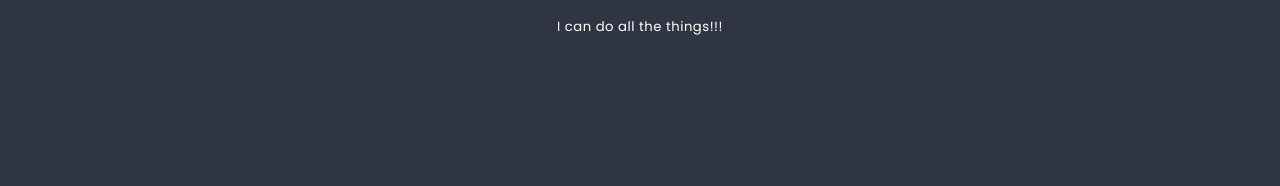
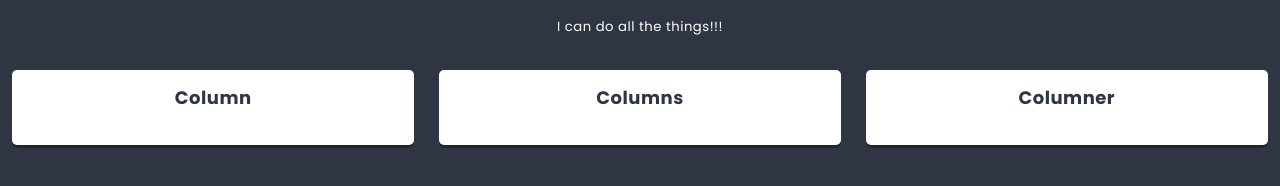
Before and after one commit to PrzemyslawKowalczyk924/react-school, a React app: page / in a window 1280 px wide. Shown: the part 362-548 px from the top of the page. Built offline with nearby package versions, Linux system fonts and the light colour scheme.

Commit message:
Add columns

```diff
--- /dev/null
+++ b/src/components/Column/Column.js
@@ -0,0 +1,18 @@
+import React from 'react';
+import styles from './Column.scss';
+import PropTypes from 'prop-types';
+
+class Column extends React.Component {
+    static propTypes = {
+        title: PropTypes.node,
+    };
+    render() {
+        return (
+            <section className={styles.component}>
+                <h3 className={styles.title}>{this.props.title}</h3>
+            </section>
+        )
+    }
+}
+
+export default Column;
--- a/src/components/Hero/Hero.js
+++ b/src/components/Hero/Hero.js
@@ -5,7 +5,6 @@
 const Hero = props => (
   <header className={styles.component}>
     <h2 className={styles.title}>{props.titleText}</h2>
-    {/*<img className={styles.image} src="http://uploads.kodilla.com/bootcamp/fer/11.react/space.png"/>*/}
     <img className={styles.image} src={props.image}/>
   </header>
 );
--- a/src/components/List/List.js
+++ b/src/components/List/List.js
@@ -2,6 +2,7 @@
 import Hero from '../Hero/Hero.js';
 import styles from './List.scss';
 import PropTypes from 'prop-types';
+import Column from '../Column/Column.js';
 
 class List extends React.Component {
   static propTypes = {
@@ -19,6 +20,11 @@
         <div className={styles.description}>
             {this.props.children}
         </div>
+        <div className={styles.columns}>
+          <Column className={styles.title} title={'Column'}/>
+          <Column className={styles.title} title={'Columns'}/>
+          <Column className={styles.title} title={'Columner'}/>
+        </div>
       </section>
     );
   }
```
